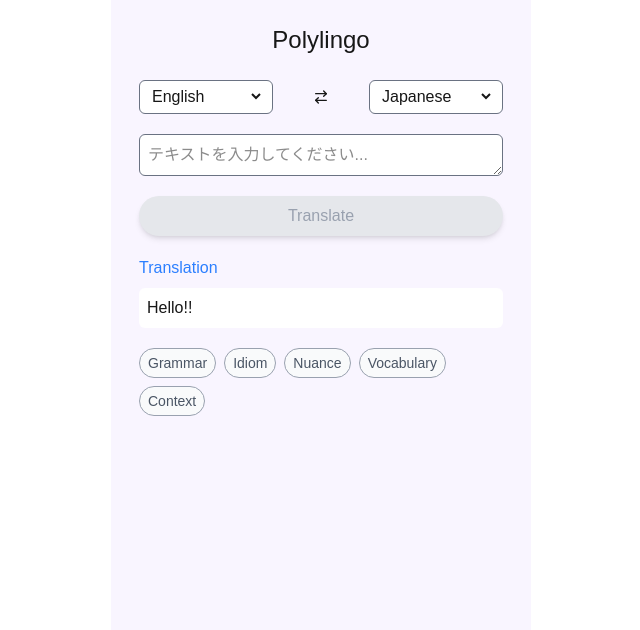
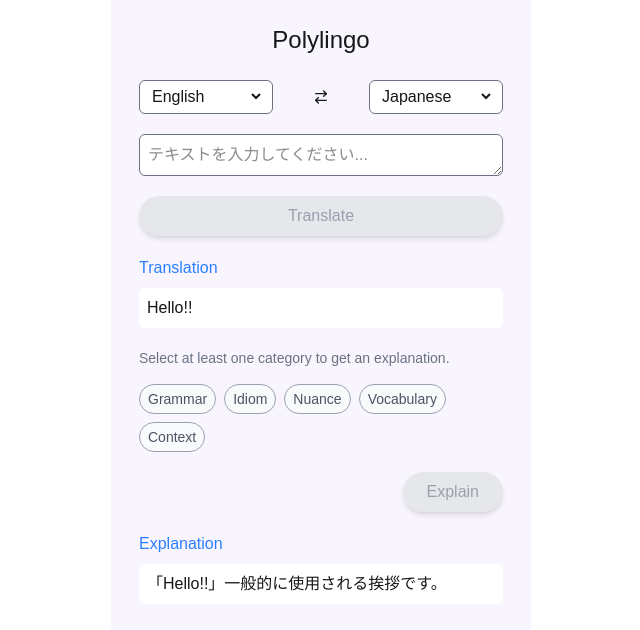
Before and after one commit to Yuji5117/polylingo-web, a Next.js app: page / in a window 1280 px wide. Shown: the top 630 px of the page, without its empty margins (319-959 px from the left). Built offline with nearby package versions, Linux system fonts and the light colour scheme.

Commit message:
revise instruction text for category selection and add explain button and reslut section

```diff
--- a/src/app/page.tsx
+++ b/src/app/page.tsx
@@ -18,7 +18,8 @@ export default function Home() {
   const [text, setText] = useState<string>("");
   const [selectedChips, setSelectedChips] = useState<ChipOption[]>([]);
 
-  const isDisabled = text === "";
+  const isTranslationDisabled = text === "";
+  const isExplanationDisabled = selectedChips.length === 0;
 
   const handleSwapLanguage = () => {
     const temp = fromLanguage;
@@ -55,9 +56,9 @@ export default function Home() {
       <div className="flex flex-col gap-5">
         <TextInputArea value={text} onChange={setText} />
         <button
-          disabled={isDisabled}
+          disabled={isTranslationDisabled}
           className={`w-full rounded-full p-2 shadow-md transition-colors duration-150 ${
-            isDisabled
+            isTranslationDisabled
               ? "bg-gray-200 cursor-not-allowed text-gray-400"
               : "bg-blue-500 text-white hover:bg-blue-200 active:bg-blue-300"
           }`}
@@ -70,6 +71,11 @@ export default function Home() {
         <div className="w-full bg-white p-2 rounded-md">Hello!!</div>
       </div>
       <div className="flex justify-start flex-wrap gap-2">
+        {selectedChips.length === 0 && (
+          <p className="text-sm text-gray-500 mb-2">
+            Select at least one category to get an explanation.
+          </p>
+        )}
         {CHIP_OPTIONS.map((opt) => {
           const isSelected = selectedChips.includes(opt);
           return (
@@ -82,6 +88,22 @@ export default function Home() {
           );
         })}
       </div>
+      <div className="flex justify-end">
+        <button
+          disabled={isExplanationDisabled}
+          className={`rounded-full py-2 px-6 shadow-md transition-colors duration-150 ${
+            isExplanationDisabled
+              ? "bg-gray-200 cursor-not-allowed text-gray-400"
+              : "bg-blue-500 text-white hover:bg-blue-200 active:bg-blue-300"
+          }`}
+        >
+          Explain
+        </button>
+      </div>
+      <div className="flex flex-col gap-2">
+        <label className="text-blue-500">Explanation</label>
+        <div className="w-full bg-white p-2 rounded-md">「Hello!!」一般的に使用される挨拶です。</div>
+      </div>
     </div>
   );
 }
```
